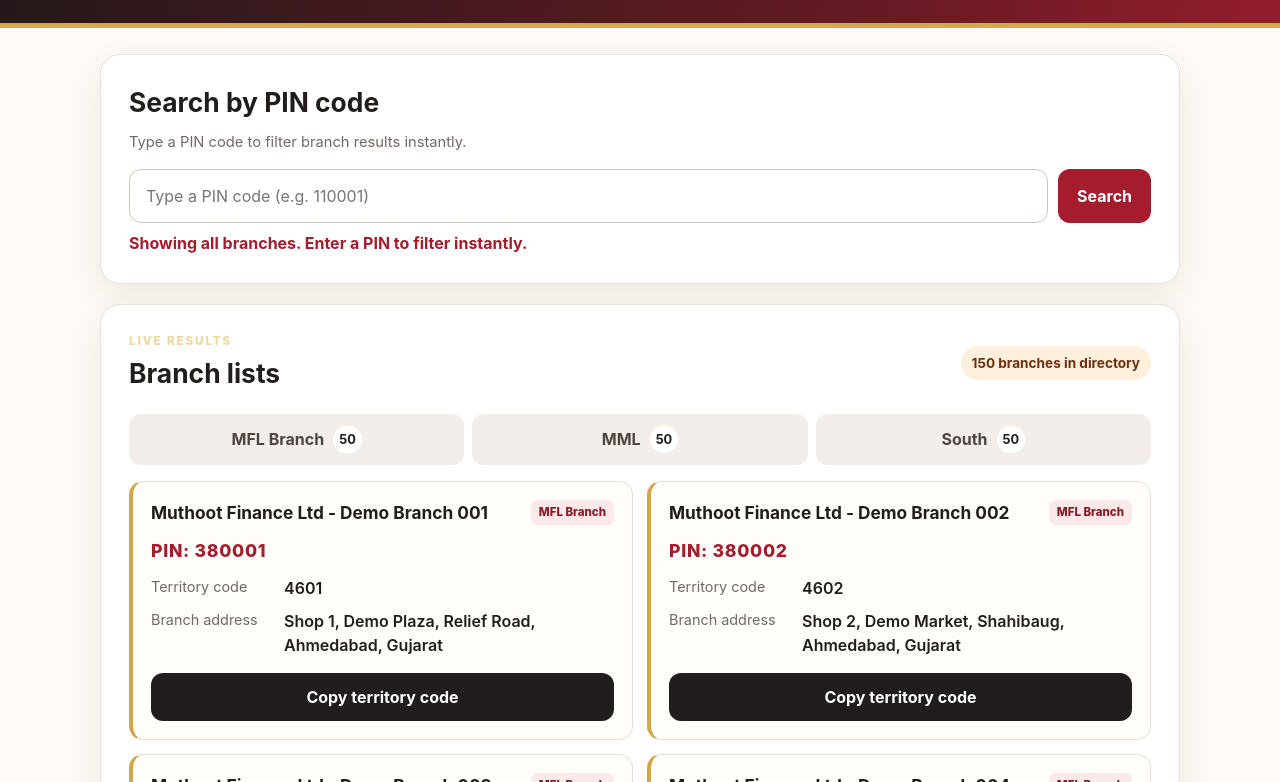
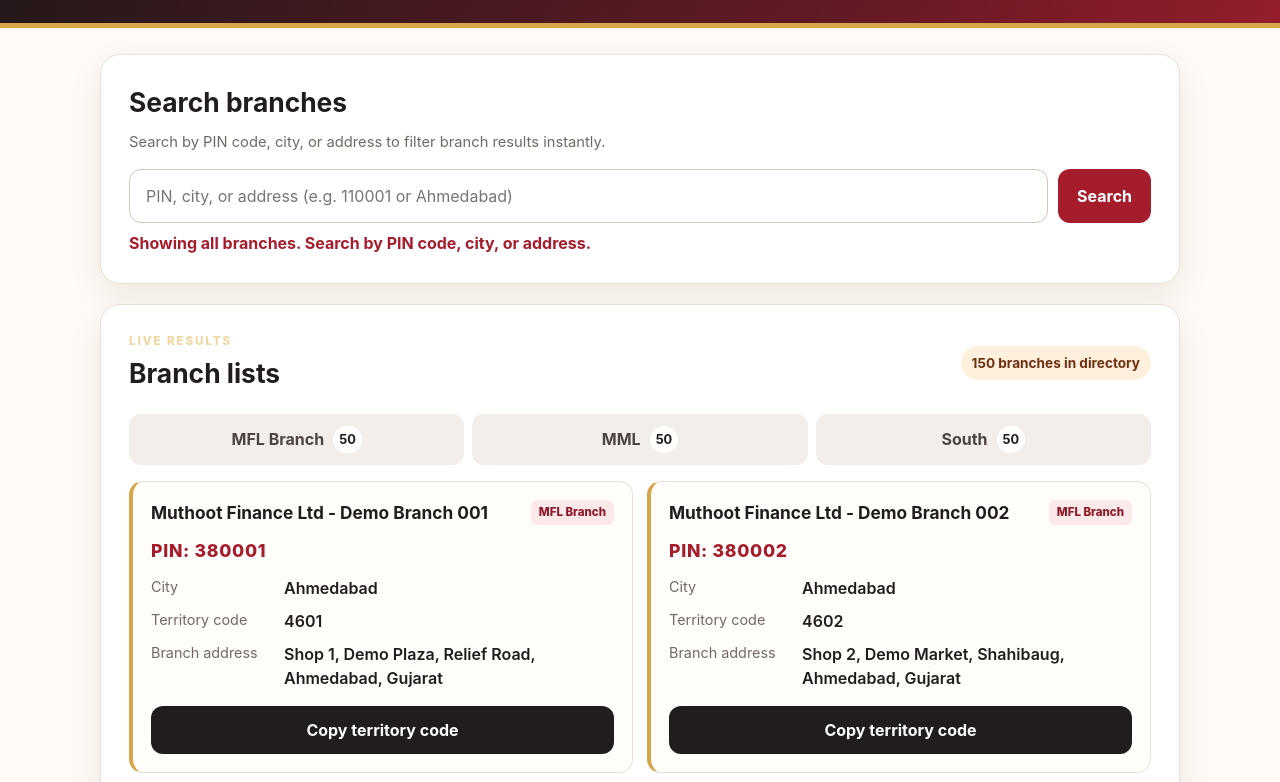
Before and after one commit to mishraCs/Muthoot-Finance-Branch-Tracker, a plain HTML site: page index.html in a window 1280 px wide. Shown: the part 123-905 px from the top of the page. Drawn offline with Linux system fonts and the light colour scheme.

Commit message:
Replace project with current branch finder

```diff
--- a/app.js
+++ b/app.js
@@ -11,7 +11,7 @@ let activeList = "ALL";
 const results = document.getElementById("results");
 const statusEl = document.getElementById("status");
 const countEl = document.getElementById("count");
-const input = document.getElementById("pincode");
+const input = document.getElementById("branchSearch");
 
 function escapeHtml(value) {
   return String(value ?? "").replace(/[&<>"']/g, char => ({
@@ -46,10 +46,14 @@ function validTerritoryCode(value) {
 }
 
 function matchingBranches() {
-  const query = input.value.trim();
+  const query = input.value.trim().toLocaleLowerCase();
   return branches.filter(branch => {
     const pin = String(branch.pincode ?? branch.pinCode ?? "").trim();
-    return !query || pin.includes(query);
+    const city = String(branch.city ?? "").trim();
+    const address = String(branch.branchAddress ?? branch.address ?? "").trim();
+    return !query || [pin, city, address].some(value =>
+      value.toLocaleLowerCase().includes(query)
+    );
   });
 }
 
@@ -75,7 +79,7 @@ function render() {
     const query = input.value.trim();
     results.innerHTML = `<div class="empty">${
       query
-        ? `No ${escapeHtml(listName(activeList))} branches found for PIN search "${escapeHtml(query)}".`
+        ? `${activeList === "ALL" ? "No branches" : `No ${escapeHtml(listName(activeList))} branches`} found for "${escapeHtml(query)}".`
         : activeList === "ALL"
           ? "No branch records are available."
           : `${escapeHtml(listName(activeList))} branch data is not available yet.`
@@ -88,6 +92,7 @@ function render() {
     const pin = String(branch.pincode ?? branch.pinCode ?? "").trim();
     const branchName = String(branch.branchName ?? "").trim() || "Branch name not provided";
     const address = String(branch.branchAddress ?? branch.address ?? "").trim();
+    const city = String(branch.city ?? "").trim();
     return `
       <article class="branch-card">
         <div class="card-top">
@@ -96,6 +101,7 @@ function render() {
         </div>
         <p class="pin">PIN: ${escapeHtml(pin || "Not provided")}</p>
         <dl class="details">
+          <div><dt>City</dt><dd>${escapeHtml(city || "Not provided")}</dd></div>
           <div><dt>Territory code</dt><dd>${escapeHtml(code || "Not provided")}</dd></div>
           <div><dt>Branch address</dt><dd>${escapeHtml(address || "Not provided")}</dd></div>
         </dl>
@@ -105,9 +111,8 @@ function render() {
 }
 
 input.addEventListener("input", () => {
-  input.value = input.value.replace(/\D/g, "").slice(0, 6);
   statusEl.textContent = input.value
-    ? `Showing matches as you type: ${input.value}`
+    ? `Showing matches as you type: ${input.value.trim()}`
     : "Showing all branches.";
   render();
 });
@@ -170,7 +175,7 @@ Promise.all(DATA_FILES.map(async ({ url, list }) => {
     const missingCodes = branches.filter(branch => !branch.territoryCode).length;
     statusEl.textContent = missingCodes
       ? `${missingCodes} branch ${missingCodes === 1 ? "record has" : "records have"} no valid 4-digit territory code.`
-      : "Showing all branches. Enter a PIN to filter instantly.";
+      : "Showing all branches. Search by PIN code, city, or address.";
     render();
   })
   .catch(error => {
--- a/index.html
+++ b/index.html
@@ -3,7 +3,7 @@
 <head>
   <meta charset="utf-8">
   <meta name="viewport" content="width=device-width, initial-scale=1">
-  <meta name="description" content="Find branch information by PIN code across MFL, MML, and South lists.">
+  <meta name="description" content="Find branch information by PIN code, city, or address across MFL, MML, and South lists.">
   <title>Muthoot Branch Finder</title>
   <link rel="stylesheet" href="styles.css">
 </head>
@@ -16,19 +16,19 @@
     <div class="header-copy">
       <p class="eyebrow">BRANCH DIRECTORY</p>
       <h1>Muthoot Branch Finder</h1>
-      <p class="subheading">Search branch information by PIN code across MFL, MML, and South.</p>
+      <p class="subheading">Search branch information by PIN code, city, or address across MFL, MML, and South.</p>
     </div>
   </header>
 
   <main class="container">
     <section class="search-panel" aria-labelledby="search-title">
-      <h2 id="search-title">Search by PIN code</h2>
-      <p class="hint">Type a PIN code to filter branch results instantly.</p>
+      <h2 id="search-title">Search branches</h2>
+      <p class="hint">Search by PIN code, city, or address to filter branch results instantly.</p>
       <form id="searchForm" class="search-form">
-        <label class="sr-only" for="pincode">Search PIN code</label>
-        <input id="pincode" name="pincode" type="search" inputmode="numeric"
-          maxlength="6" pattern="[0-9]{0,6}" placeholder="Type a PIN code (e.g. 110001)"
-          autocomplete="postal-code">
+        <label class="sr-only" for="branchSearch">Search by PIN code, city, or address</label>
+        <input id="branchSearch" name="search" type="search"
+          placeholder="PIN, city, or address (e.g. 110001 or Ahmedabad)"
+          autocomplete="off">
         <button type="submit">Search</button>
       </form>
       <p id="status" class="status" role="status" aria-live="polite"></p>
```
Also changed, not shown: 1 other file.
